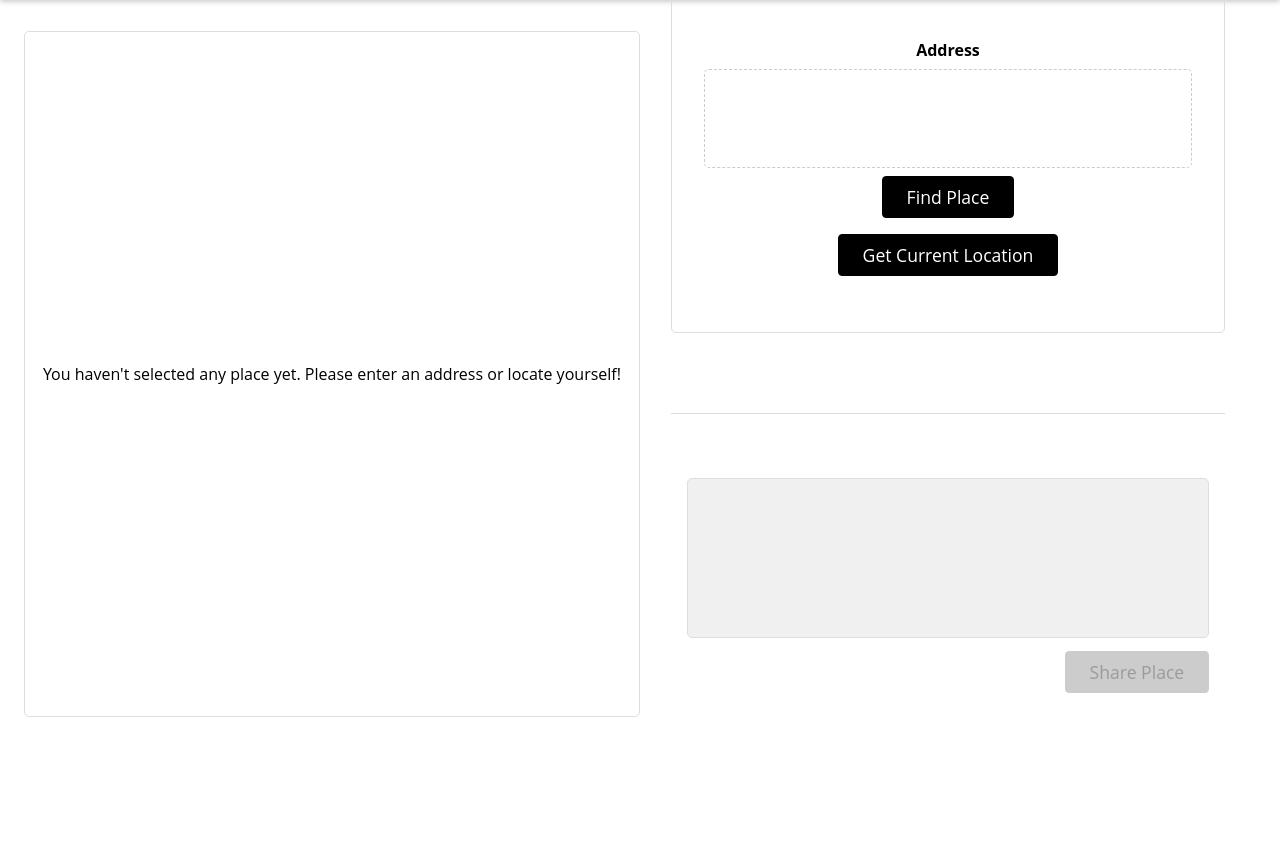
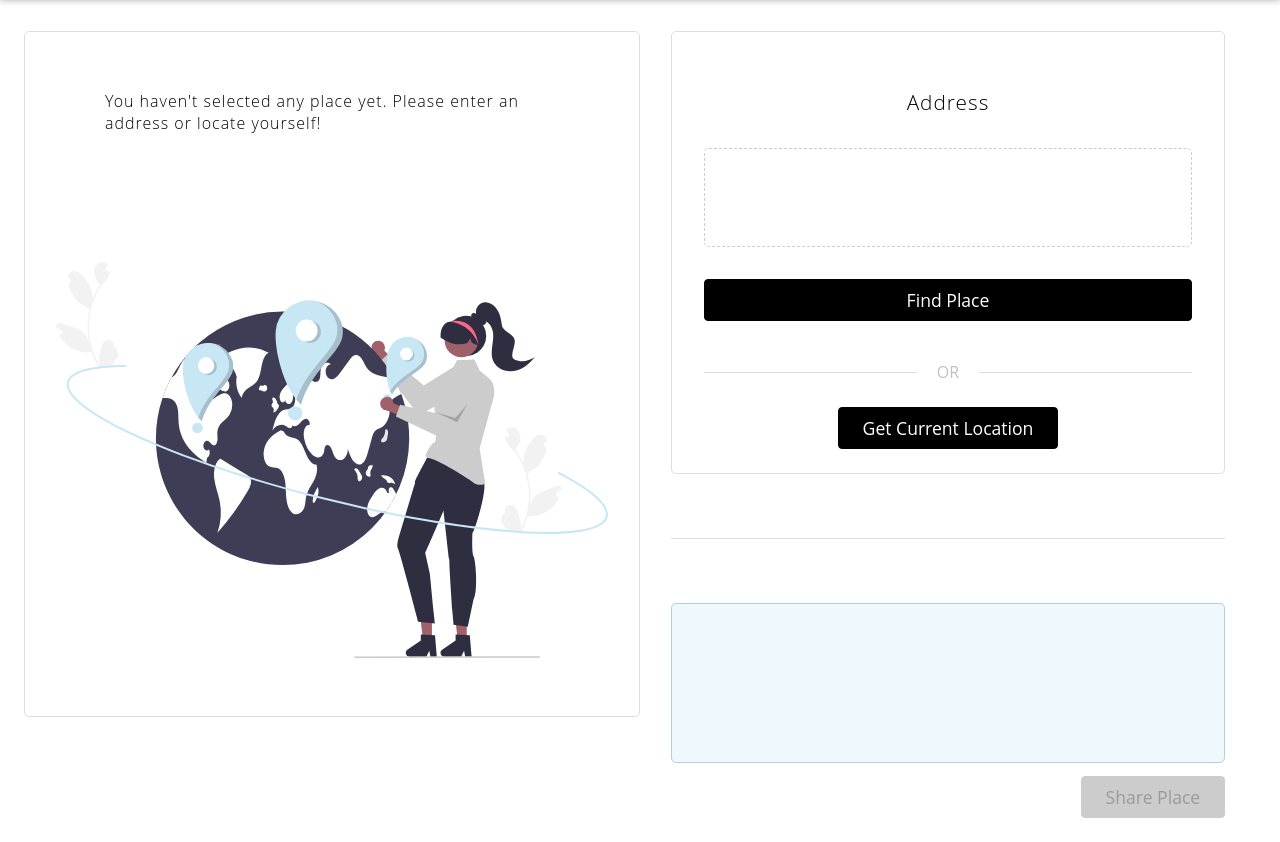
Before and after one commit to flavia3107/share-app, a website built with webpack: page dist/index.html in a window 1280 px wide. Shown: the part 68-910 px from the top of the page. Before the commit the page ends 800 px from the top, so only its background shows below. Built offline with nearby package versions, Linux system fonts and the light colour scheme.

Commit message:
Share location: Complete styling for main view

```diff
--- a/dist/assets/styles/app.css
+++ b/dist/assets/styles/app.css
@@ -1,7 +1,7 @@
 :root {
   --primary-color: #000000;
   --font-size-medium: 16px;
-  --card-color: #e1f0ffe8;
+  --card-color: #c7e7f54a;
   --body-background: #f9f9f9;
   --font-color: #000000;
   --hover: #383838;
--- a/dist/assets/styles/share-place.css
+++ b/dist/assets/styles/share-place.css
@@ -5,7 +5,10 @@ input {
 }
 
 label {
-  font-weight: bold;
+  font-weight: 100;
+  letter-spacing: 1px;
+  padding: 0 5rem;
+  font-size: 1.3rem;
   margin: 0.5rem 0;
 }
 
@@ -21,8 +24,8 @@ input {
 
 input:focus{
   outline: none;
-  background: #e1f0ffe8;
-  border-color: #cbe1f7e8;
+  background: #e6f6fd45;
+  border-color: rgba(179, 204, 230, 0.91)
 }
 
 #selected-place {
@@ -42,12 +45,12 @@ input:focus{
 }
 
 #share-controls {
-  width: 40rem;
-  max-width: 90%;
-  margin: 3rem auto 2rem auto;
-  padding: 4rem 1rem 1rem 1rem;
-  text-align: end;
-  border-top: 1px solid #dfdddd;
+    width: 40rem;
+    max-width: 90%;
+    margin: 2rem auto 0 auto;
+    padding: 4rem 0 1rem 0;
+    text-align: end;
+    border-top: 1px solid #dfdddd;
 }
 
 #share-controls input {
@@ -60,17 +63,17 @@ input:focus{
   margin: 2rem auto;
   border: 1px solid #dfdddd;
   text-align: center;
-  padding: 3rem 2rem;
+  padding: 3rem 2rem 1rem 2rem;
   border-radius: 5px;
 }
 
 textarea{
     width: 100%;
     height: 10rem;
-    border: 1px solid #dfdddd;
+    border: 1px solid #b0d2e0;
     padding: 2rem 1.5rem;
     resize: none;
-    background: #f0f0f0;
+    background: #c7e7f54a;
     border-radius: 5px;
 }
 
@@ -84,6 +87,47 @@ textarea:focus-visible {
     display: flex;
     flex-direction: column;
     align-items: center;
-    justify-content: center;
+    justify-content: flex-start;
     width: 50%;
 }
+
+fieldset {
+  border: 1px solid #dfdddd;
+  border-bottom: none;
+  border-left: none;
+  border-right: none;
+  width: 100%;
+  text-align: center;
+  margin: 2rem 0 0 0;
+}
+
+fieldset legend {
+  padding: 0 20px;
+  color: #c1c1c1;
+}
+
+form{
+    display: flex;
+    flex-direction: column;
+    gap: 1.5rem;
+}
+
+.map-placeholder{
+    display: flex;
+    flex-direction: column;
+    align-items: center;
+    justify-content: center;
+    gap: 8rem;
+    height: 100%;
+}
+
+.map-placeholder img{
+  width: 90%;
+}
+
+.map-placeholder span{
+  font-size: 1rem;
+  font-weight: 100;
+  letter-spacing: 1px;
+  padding: 0 5rem;
+}
--- a/dist/index.html
+++ b/dist/index.html
@@ -44,9 +44,11 @@
   <main>
     <section id="selected-place">
       <div id="map">
-        <p>
-          You haven't selected any place yet. Please enter an address or locate
-          yourself!
+        <p class="map-placeholder">
+          <span> You haven't selected any place yet. Please enter an address or locate
+            yourself!
+          </span>
+          <img src="./assets/images/world.svg">
         </p>
       </div>
     </section>
@@ -59,6 +61,9 @@
           <input type="text" />
           <button type="submit">Find Place</button>
         </form>
+        <fieldset>
+          <legend>OR</legend>
+        </fieldset>
         <button id="locate-btn">Get Current Location</button>
       </section>
 
```
Also changed, not shown: dist/assets/images/world.svg (added).
